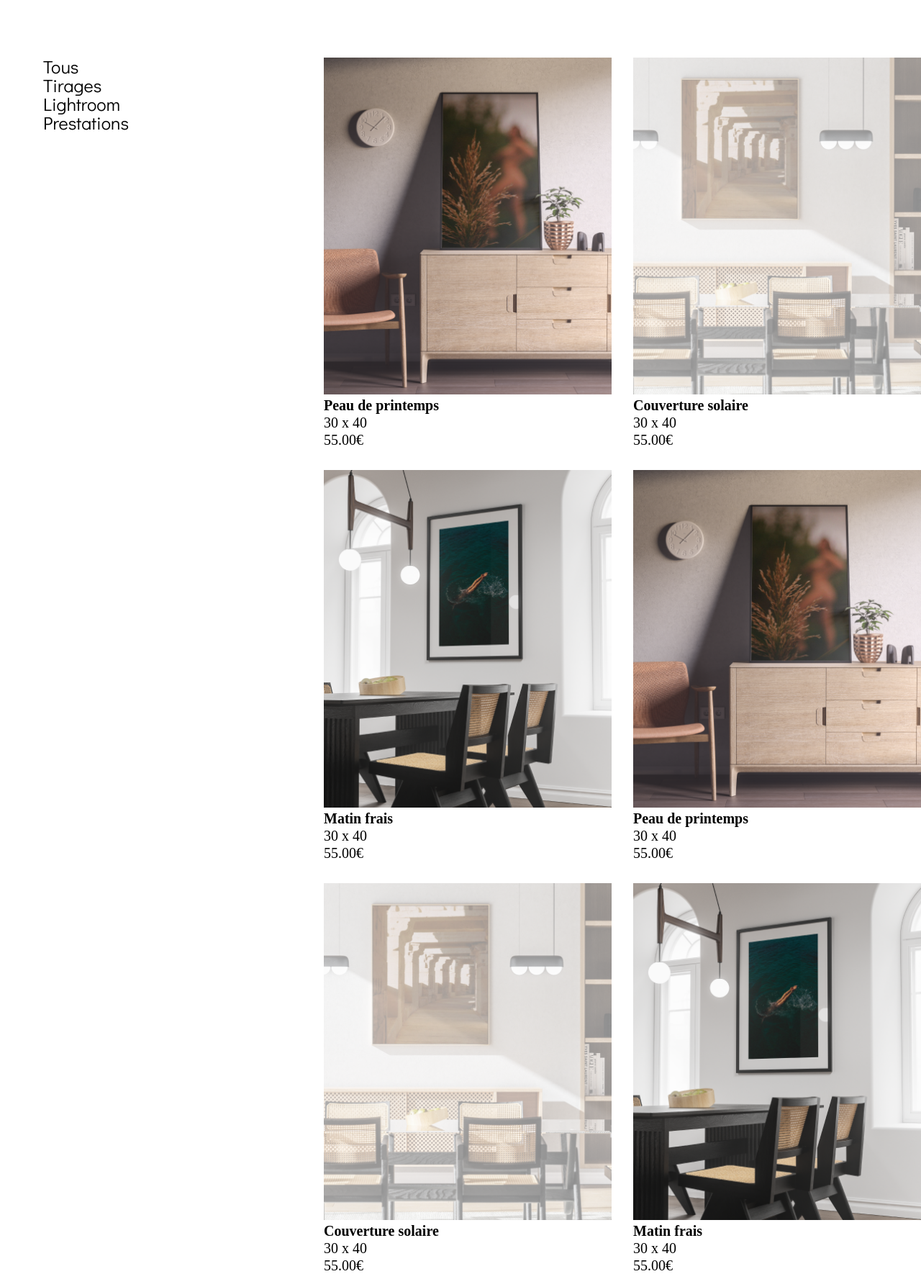
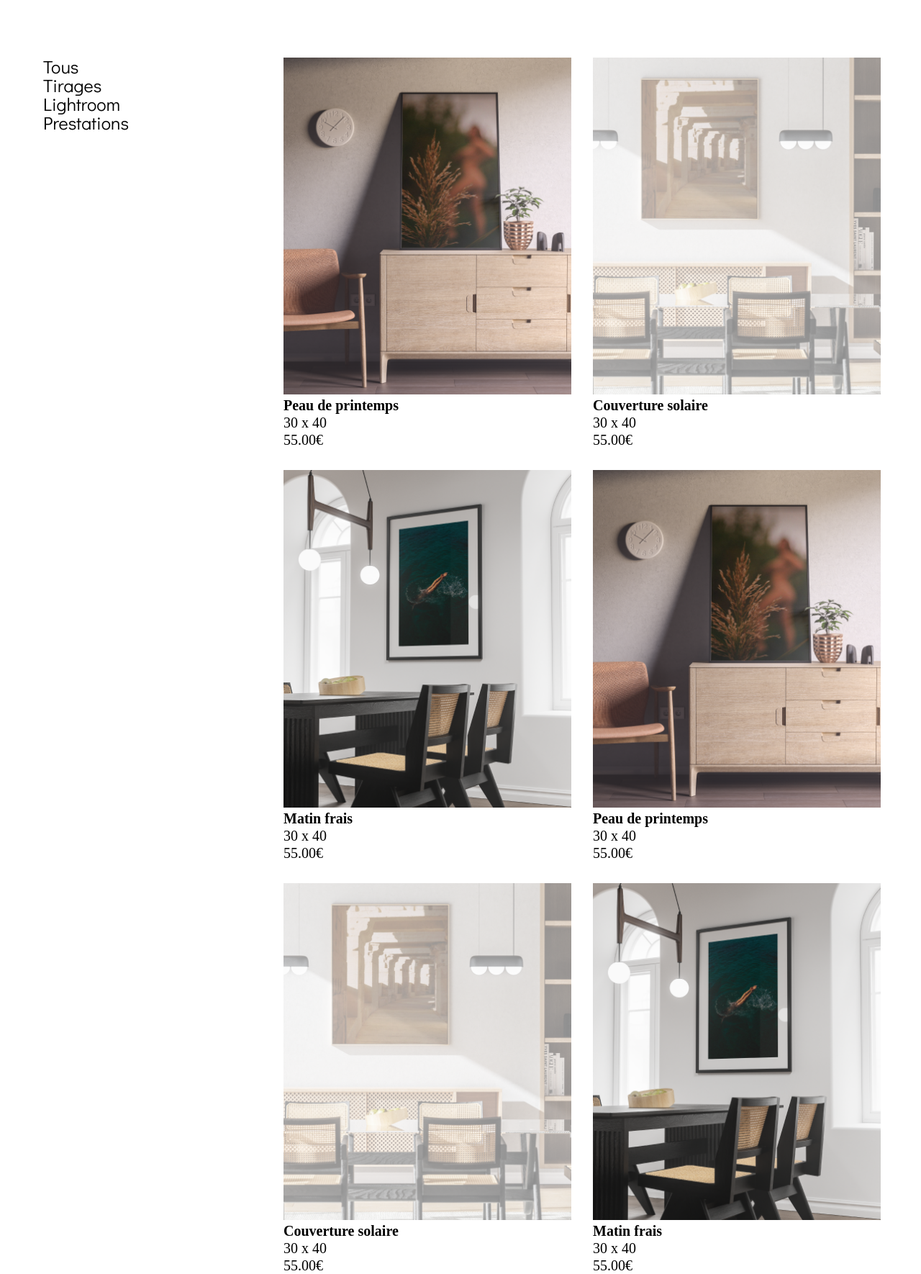
Before and after one commit to Meylo11111/Site-pro, a PHP site: page /boutique.html in a window 1280 px wide. Shown: the part 138-1908 px from the top of the page at 72% size. Run offline with PHP 8.4, Linux system fonts and the light colour scheme.

Commit message:
boutique

```diff
--- a/css/boutique.css
+++ b/css/boutique.css
@@ -91,7 +91,7 @@ color: #000000;
   flex-wrap: wrap;
   justify-content: flex-end;
   gap: 30px;
-  max-width: 1400px;
+  max-width: 80%;
 
 
 }
```
